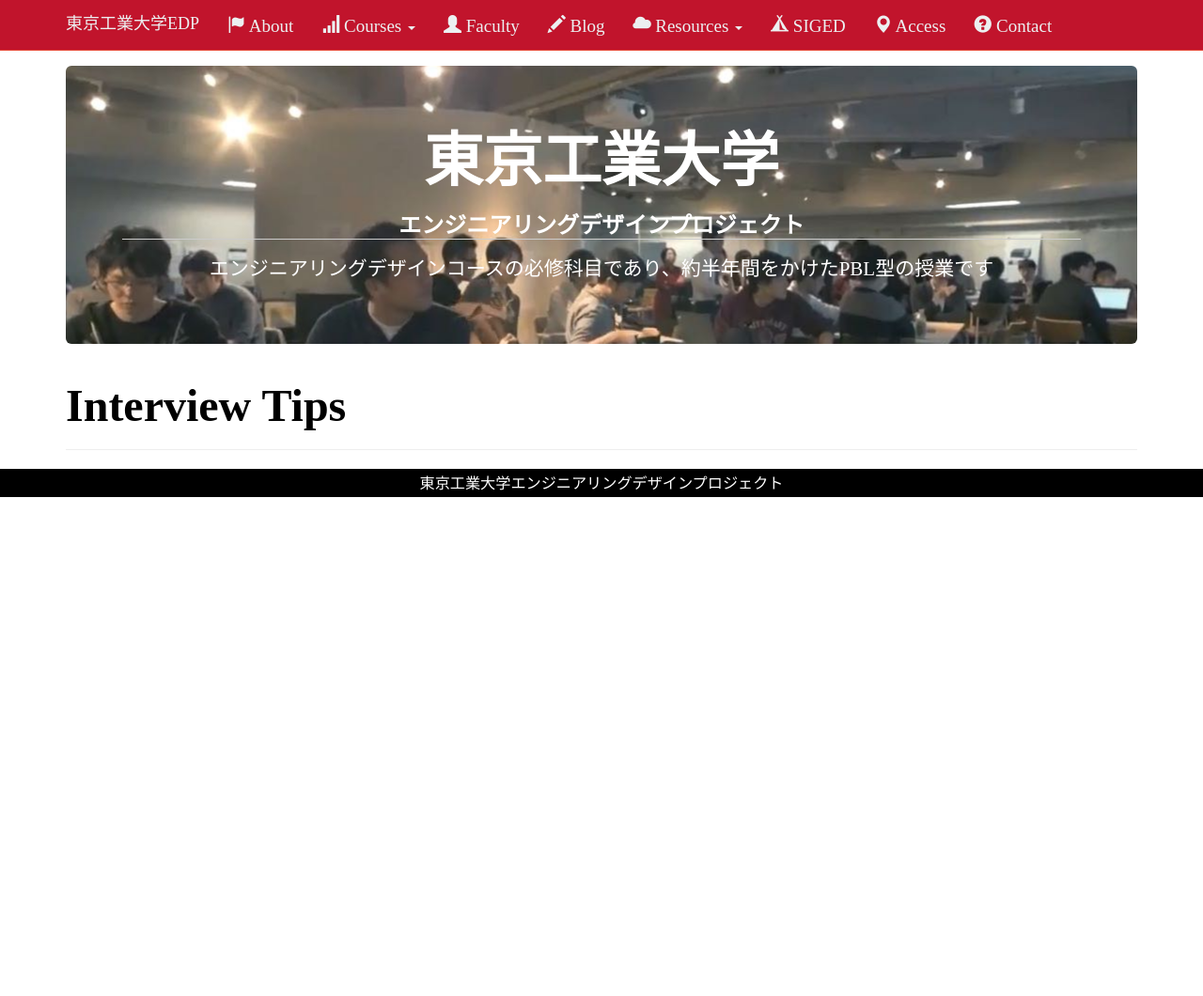
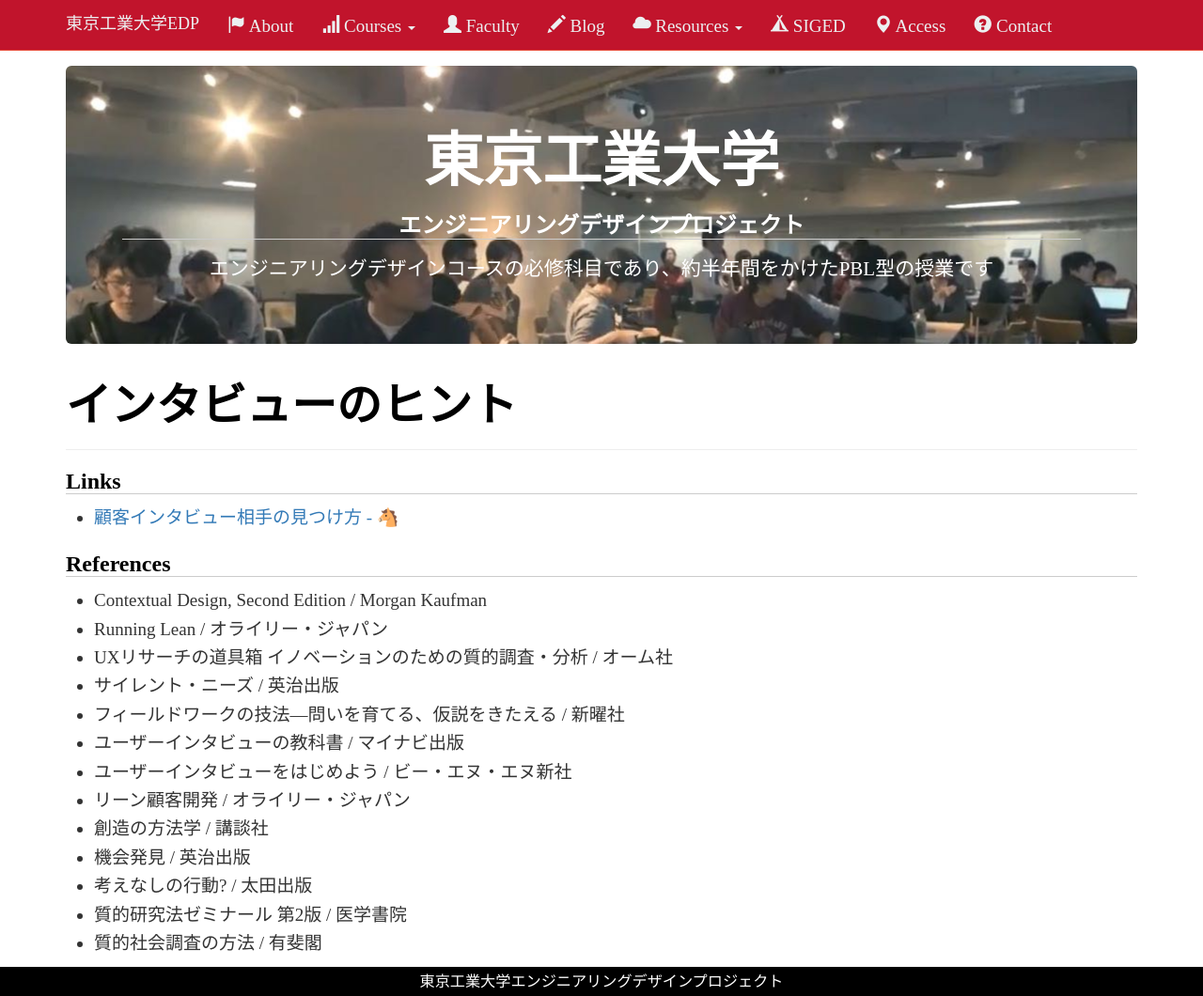
Before and after one commit to titech-edp/titech-edp.github.io, a Jekyll site: the page built from resources/interview-tips/index.md, in a window 1280 px wide and 1060 px high. Shown: the whole window at 94% size. Built offline with Jekyll 4.4.1, drawn with Linux system fonts in a browser that asks for light colours; nearby versions of some CDN libraries; library files that are not in the unit come from our copies.

Commit message:
Up interview

```diff
--- a/resources/interview-tips/index.md
+++ b/resources/interview-tips/index.md
@@ -1,4 +1,24 @@
 ---
 layout: page
-title: Interview Tips
+title: インタビューのヒント
 ---
+
+## Links
+
+* [顧客インタビュー相手の見つけ方 - 🐴](https://blog.takaumada.com/entry/how-to-get-interviewees?utm_source=quora&utm_medium=referral)
+
+## References
+
+* Contextual Design, Second Edition / Morgan Kaufman
+* Running Lean / オライリー・ジャパン
+* UXリサーチの道具箱 イノベーションのための質的調査・分析 / オーム社
+* サイレント・ニーズ / 英治出版
+* フィールドワークの技法―問いを育てる、仮説をきたえる / 新曜社
+* ユーザーインタビューの教科書 / マイナビ出版
+* ユーザーインタビューをはじめよう / ビー・エヌ・エヌ新社
+* リーン顧客開発 / オライリー・ジャパン
+* 創造の方法学 / 講談社
+* 機会発見 / 英治出版
+* 考えなしの行動? / 太田出版
+* 質的研究法ゼミナール 第2版 / 医学書院
+* 質的社会調査の方法 / 有斐閣
```
